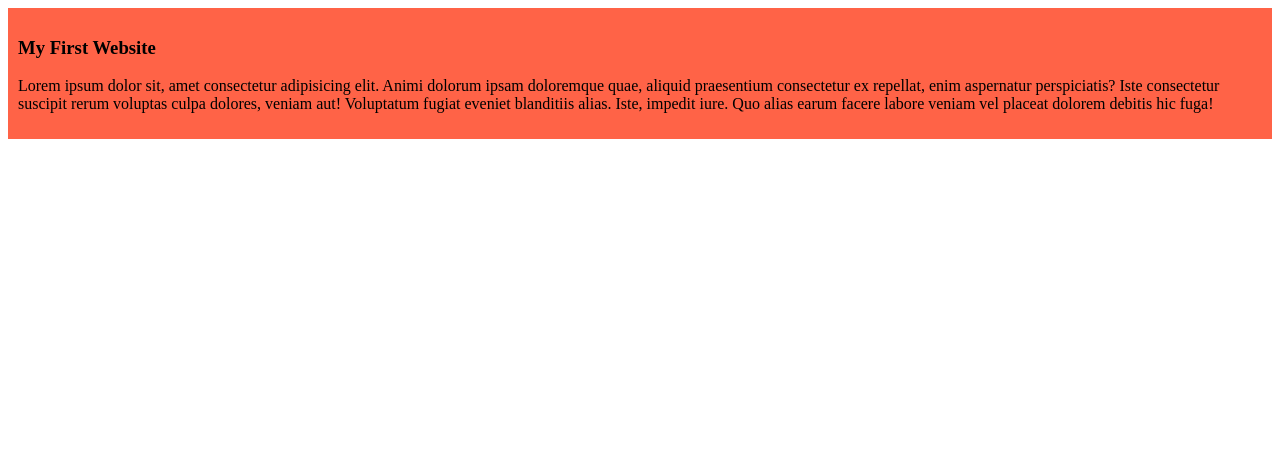
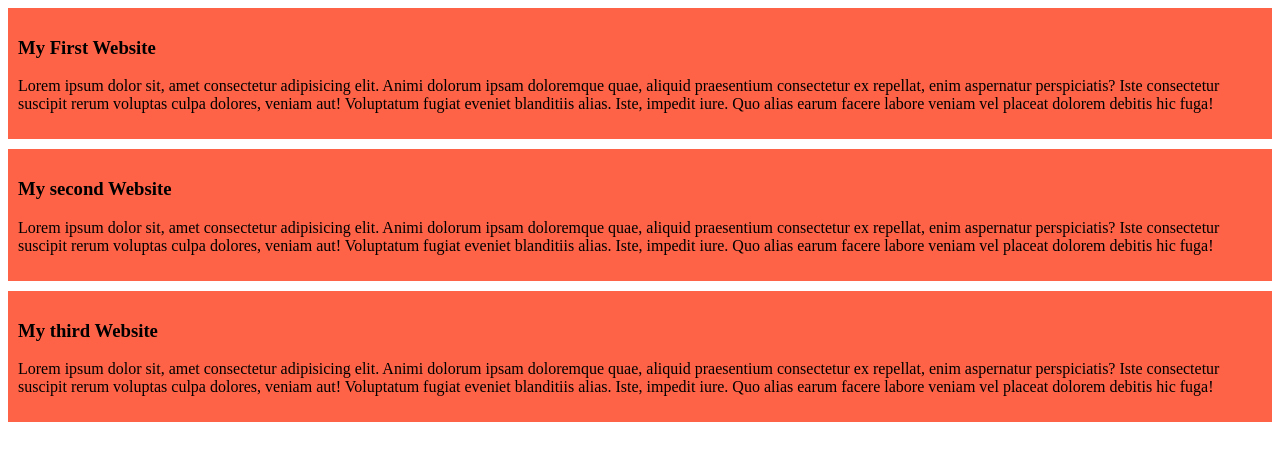
Before and after one commit to 0RafsanAhsan0/my-simple-website, a plain HTML site: page index.html in a window 1280 px wide. Drawn offline with Linux system fonts and the light colour scheme.

Commit message:
second and third blog addeded

```diff
--- a/index.html
+++ b/index.html
@@ -11,5 +11,13 @@
         <h3>My First Website</h3>
         <p>Lorem ipsum dolor sit, amet consectetur adipisicing elit. Animi dolorum ipsam doloremque quae, aliquid praesentium consectetur ex repellat, enim aspernatur perspiciatis? Iste consectetur suscipit rerum voluptas culpa dolores, veniam aut! Voluptatum fugiat eveniet blanditiis alias. Iste, impedit iure. Quo alias earum facere labore veniam vel placeat dolorem debitis hic fuga!</p>
     </div>
+    <div>
+        <h3>My second Website</h3>
+        <p>Lorem ipsum dolor sit, amet consectetur adipisicing elit. Animi dolorum ipsam doloremque quae, aliquid praesentium consectetur ex repellat, enim aspernatur perspiciatis? Iste consectetur suscipit rerum voluptas culpa dolores, veniam aut! Voluptatum fugiat eveniet blanditiis alias. Iste, impedit iure. Quo alias earum facere labore veniam vel placeat dolorem debitis hic fuga!</p>
+    </div>
+    <div>
+        <h3>My third Website</h3>
+        <p>Lorem ipsum dolor sit, amet consectetur adipisicing elit. Animi dolorum ipsam doloremque quae, aliquid praesentium consectetur ex repellat, enim aspernatur perspiciatis? Iste consectetur suscipit rerum voluptas culpa dolores, veniam aut! Voluptatum fugiat eveniet blanditiis alias. Iste, impedit iure. Quo alias earum facere labore veniam vel placeat dolorem debitis hic fuga!</p>
+    </div>
 </body>
 </html>
--- a/styles/blog.css
+++ b/styles/blog.css
@@ -1,4 +1,5 @@
 div{
     background-color: tomato;
     padding: 10px;
+    margin-bottom: 10px;
 }
```
